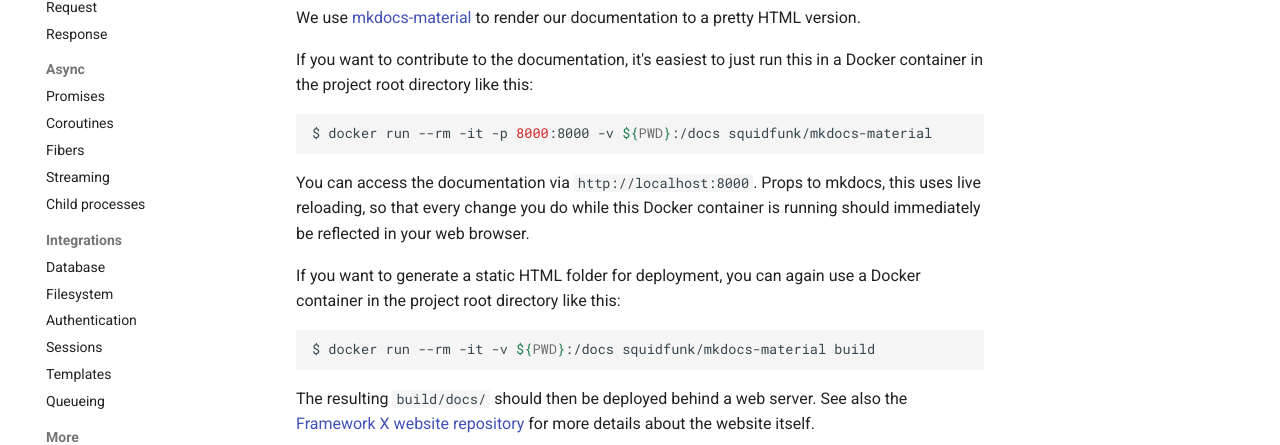
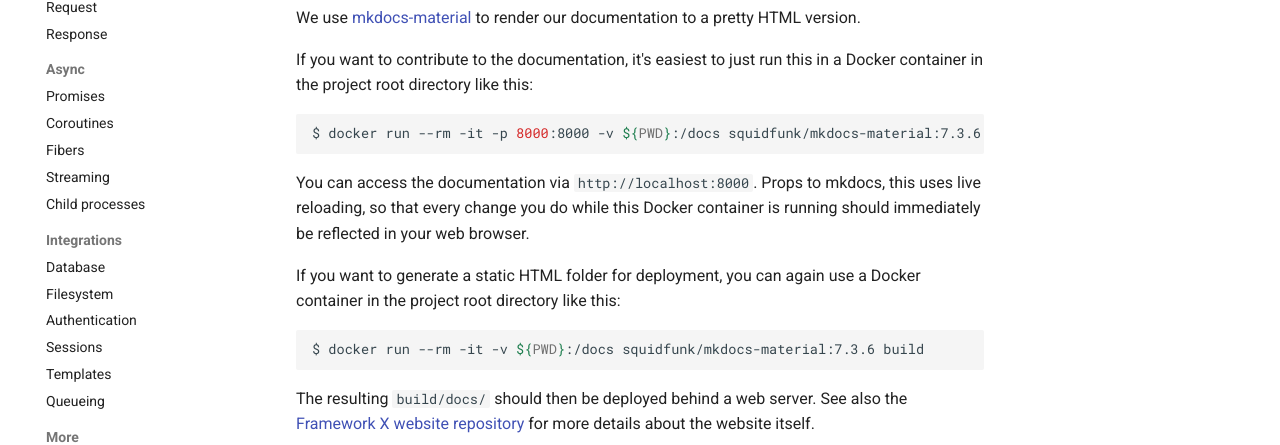
Before and after one commit to clue/framework-x, an MkDocs documentation site: the page built from docs/README.md, in a window 1280 px wide and 1014 px high. Shown: the part 400-845 px from the top of the window. Built offline with MkDocs 1.6.1 and Material for MkDocs 9.7.7, drawn with Linux system fonts in a browser that asks for light colours; comment, search, counter and statistics services are not loaded.

Commit message:
Lock to mkdocs-material 7.3.6 to fix tabbed content

````diff
--- a/docs/README.md
+++ b/docs/README.md
@@ -17,7 +17,7 @@ If you want to contribute to the documentation, it's easiest to just run
 this in a Docker container in the project root directory like this:
 
 ```bash
-$ docker run --rm -it -p 8000:8000 -v ${PWD}:/docs squidfunk/mkdocs-material
+$ docker run --rm -it -p 8000:8000 -v ${PWD}:/docs squidfunk/mkdocs-material:7.3.6
 ```
 
 You can access the documentation via `http://localhost:8000`.
@@ -29,7 +29,7 @@ If you want to generate a static HTML folder for deployment, you can again
 use a Docker container in the project root directory like this:
 
 ```bash
-$ docker run --rm -it -v ${PWD}:/docs squidfunk/mkdocs-material build
+$ docker run --rm -it -v ${PWD}:/docs squidfunk/mkdocs-material:7.3.6 build
 ```
 
 The resulting `build/docs/` should then be deployed behind a web server.
````
